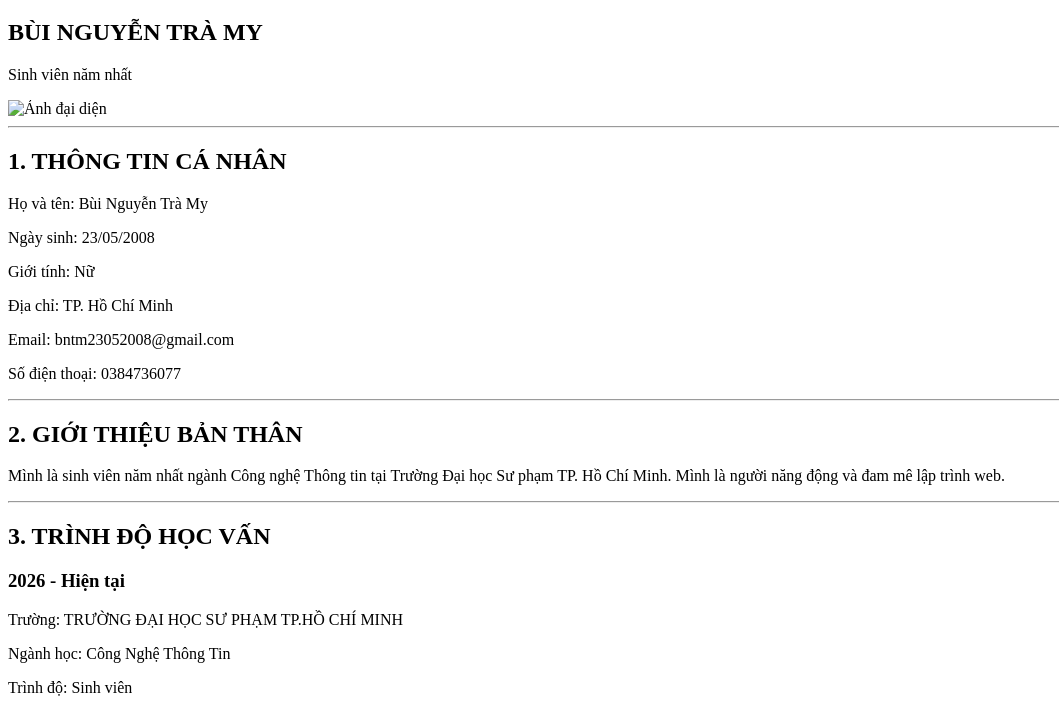
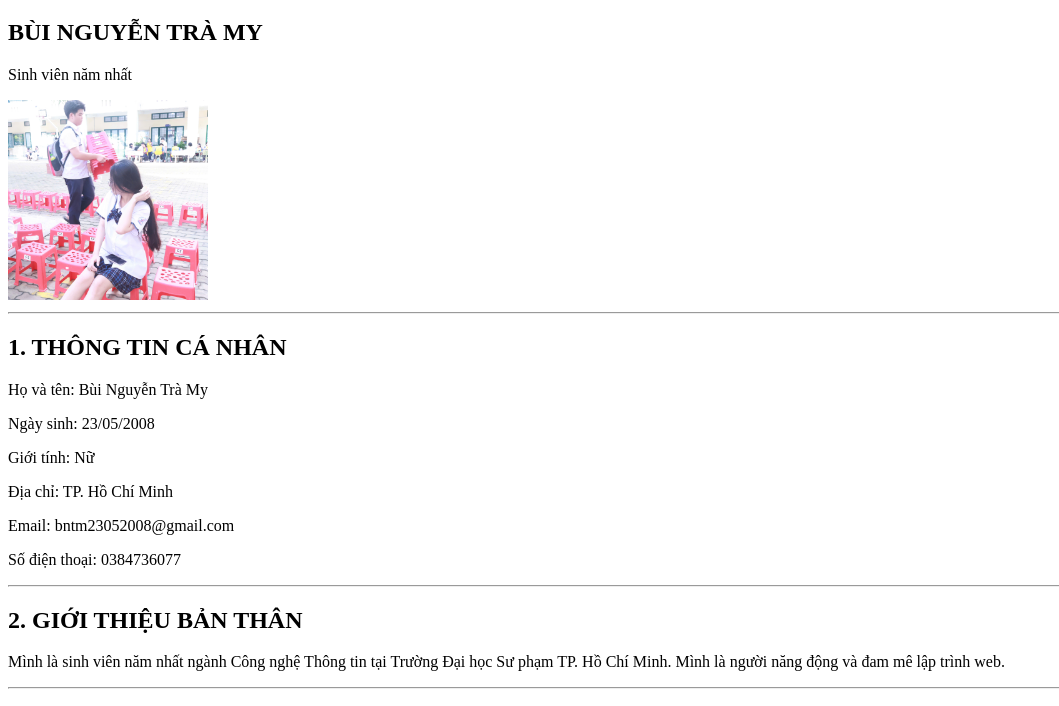
Before and after one commit to bntm23052008-prog/bntm23052008-prog.github.io, a plain HTML site: page cv.html in a window 1280 px wide. Shown: the part 61-767 px from the top of the page, without its empty margins (0-1059 px from the left). Drawn offline with Linux system fonts and the light colour scheme.

Commit message:
Add files via upload

```diff
--- a/cv.html
+++ b/cv.html
@@ -17,7 +17,7 @@
     <p>Sinh viên năm nhất</p>
 
     <!-- ẢNH ĐẠI DIỆN -->
-    <img src="images/anh.jng.jpg" alt="Ảnh đại diện" width="200">
+    <img src="anh.png" alt="Ảnh đại diện" width="200">
 
     <hr>
 
```
